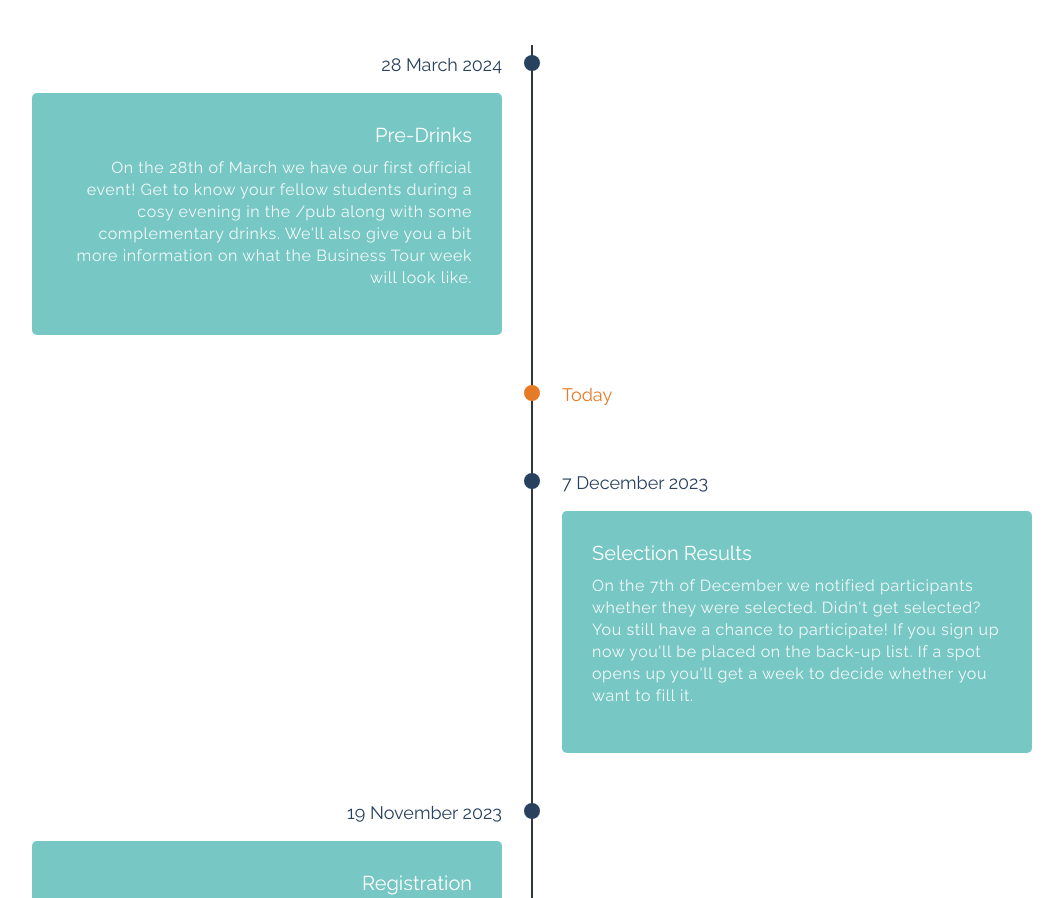
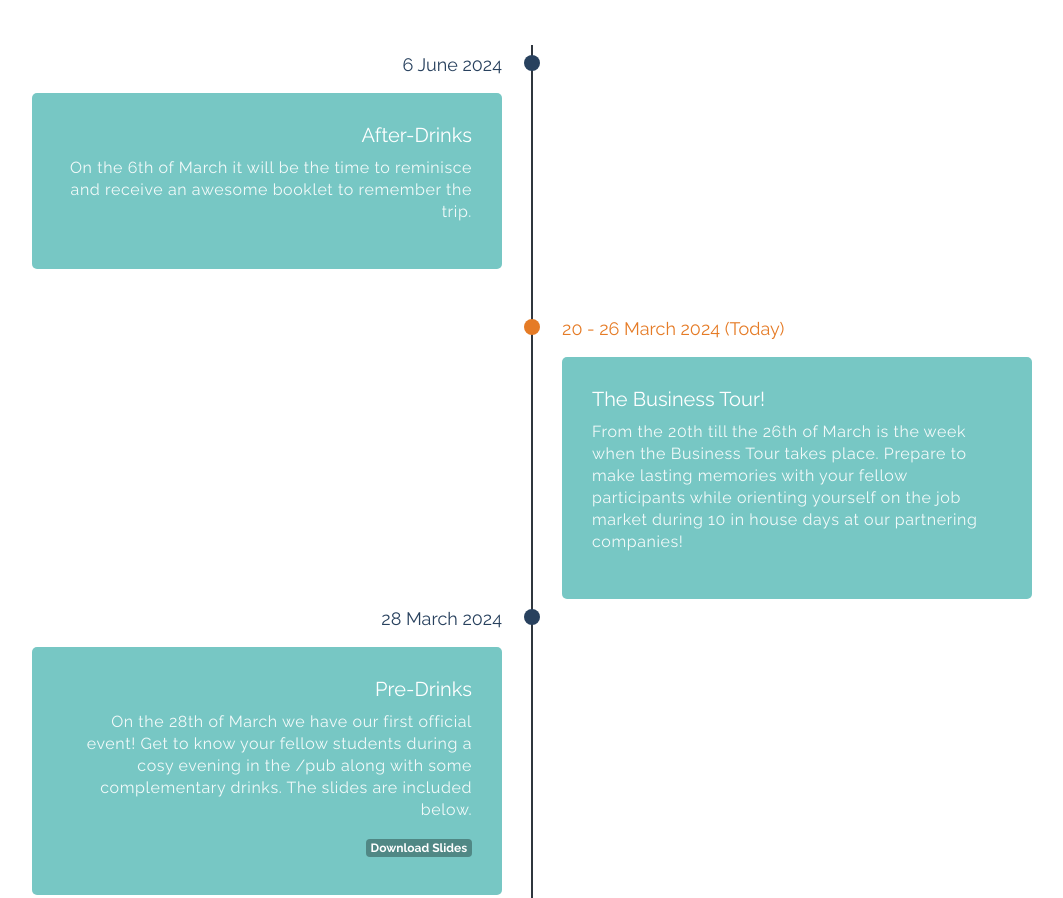
Before and after one commit to WISVCH/BTWebsite2024, a website: page public_html/index.html in a window 1280 px wide. Shown: the part 1215-2113 px from the top of the page, without its empty margins (108-1171 px from the left). Drawn offline with Linux system fonts and the light colour scheme; a web font is replaced by a local one.

Commit message:
Add correct timeline and rewire

```diff
--- a/public_html/index.html
+++ b/public_html/index.html
@@ -330,13 +330,34 @@
 
                     <div class="timeline-item">
                         <div class="timeline-dot"></div>
+                        <div class="timeline-date">6 June 2024</div>
+                        <div class="timeline-content">
+                            <h3>After-Drinks</h3>
+                            <p>On the 6th of March it will be the time to reminisce and receive an awesome booklet to remember the trip.</p>
+                        </div>
+                    </div>
+
+                    <div class="timeline-item timeline-item-now">
+                        <div class="timeline-dot-now"></div>
+
+
+                        <div class="timeline-date-now">20 - 26 March 2024 (Today)</div>
+                        <div class="timeline-content">
+                            <h3>The Business Tour!</h3>
+                            <p>From the 20th till the 26th of March is the week when the Business Tour takes place. Prepare to make lasting memories with your fellow participants while orienting yourself on the job market during 10 in house days at our partnering companies!</p>
+                        </div>
+                    </div>
+
+                    <div class="timeline-item">
+                        <div class="timeline-dot"></div>
                         <div class="timeline-date">28 March 2024</div>
                         <div class="timeline-content">
                             <h3>Pre-Drinks</h3>
                             <p>On the 28th of March we have our first official event! Get to know your fellow students during a
-                                cosy evening in the /pub along with some complementary drinks. We'll also give you a bit more information on what the
-                                Business Tour week will
-                                look like.</p>
+                                cosy evening in the /pub along with some complementary drinks. The slides are included below.</p>
+                            <h6>
+                                <a href="assets/docs/btpredrinkslides.pdf.pdf" target="_blank" class="badge badge-blue">Download Slides</a>
+                            </h6>
                         </div>
                     </div>
 
@@ -348,12 +369,6 @@
 <!--                            <p>On this day we'll notify participants whether we're going abroad at the start of the Business Tour.</p>-->
 <!--                        </div>-->
 <!--                    </div>-->
-
-                    <div class="timeline-item timeline-item-now">
-                        <div class="timeline-dot-now"></div>
-
-                        <div class="timeline-date-now">Today</div>
-                    </div>
                     <div class="timeline-item">
                     </div>
                     <div class="timeline-item">
@@ -572,8 +587,8 @@
                         <img class="partner-logo" src="assets/imgs/Blyce_Black_CMYK.svg" alt="Blyce">
                         <img class="partner-logo" src="assets/imgs/logo%20EXACT.png" alt="Exact">
                         <img class="partner-logo" src="assets/imgs/Mendix-Primary-Logo-RGB-Blue-ExtraLarge.png" alt="Mendix">
-                        <img class="partner-logo" src="assets/imgs/MIClogogreen.svg" alt="MIcompany">
                         <img class="partner-logo" src="assets/imgs/Optiver%20-%20Logo%20Black_RGB.jpg" alt="Optiver">
+                        <img class="partner-logo" src="assets/imgs/REWIRE-logo-black.png" alt="Rewire">
                         <img class="partner-logo" src="assets/imgs/RiskQuest%20-%20Logo.svg" alt="RiskQuest">
                         <img class="partner-logo" src="assets/imgs/Blauw.svg" alt="Tjip">
                         <img class="partner-logo" src="assets/imgs/TT_Logo_Horizontal_jpeg_max.jpg" alt="Transtrend">
```
Also changed, not shown: public_html/assets/imgs/REWIRE-logo-black.png (added), 1 other file.
